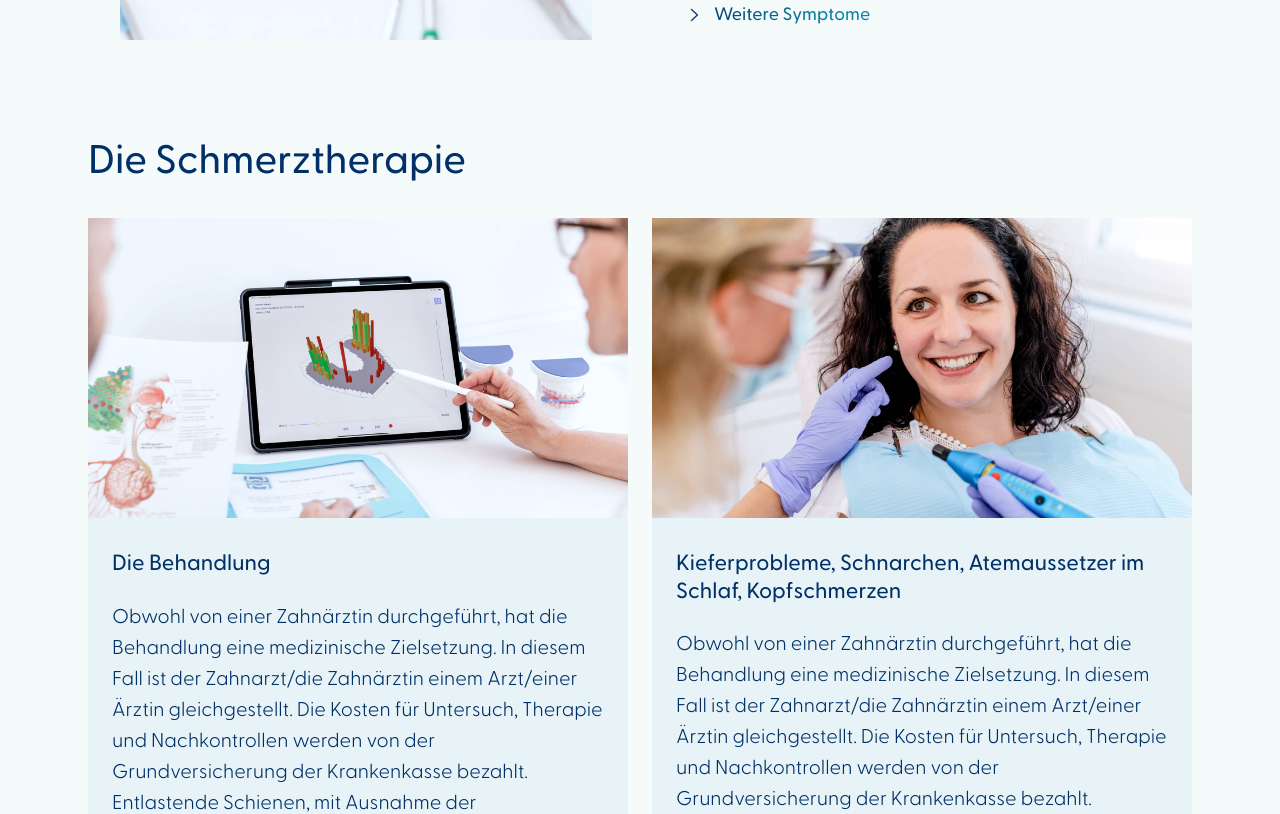
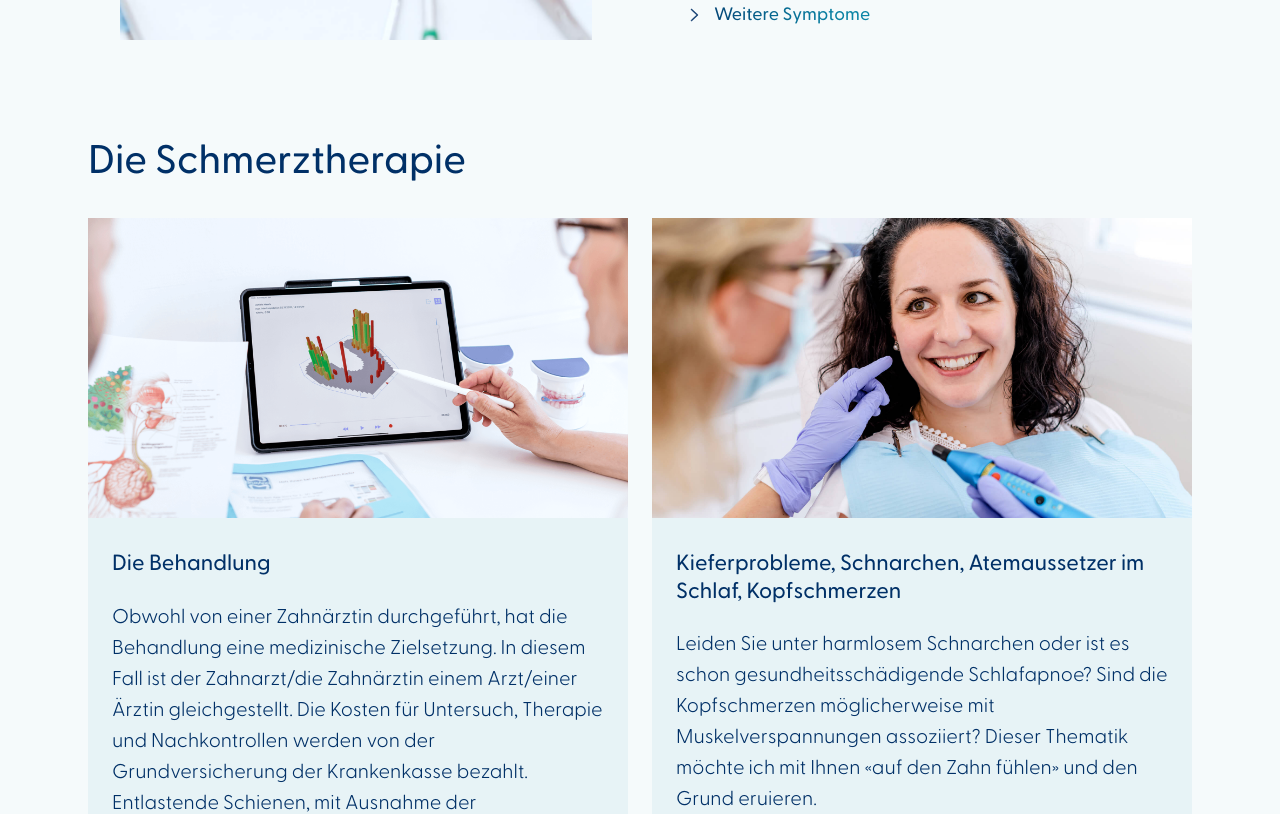
Before and after one commit to jeromehaas/haerle-practice-web, a Next.js app: page / in a window 1280 px wide. Shown: the part 1430-2244 px from the top of the page. Built offline with nearby package versions, Linux system fonts and the light colour scheme; no server answers.

Commit message:
Fix: text in cards on index page

```diff
--- a/components/sections/cards/cards.scss
+++ b/components/sections/cards/cards.scss
@@ -30,6 +30,7 @@
 		grid-template-rows: 300px auto;
 		transition: all 0.3s ease;
 		overflow: hidden;
+		width: 50%;
 
 
 		&__image {
--- a/pages/index.js
+++ b/pages/index.js
@@ -44,7 +44,7 @@ const Start = () => {
             imageSrc: '/images/04-daniela-haerle-besprechung-patientin-closeup.jpg',
             imageAlt: '#',
             title: 'Kieferprobleme, Schnarchen, Atemaussetzer im Schlaf, Kopfschmerzen',
-            text: 'Obwohl von einer Zahnärztin durchgeführt, hat die Behandlung eine medizinische Zielsetzung. In diesem Fall ist der Zahnarzt/die Zahnärztin einem Arzt/einer Ärztin gleichgestellt. Die Kosten für Untersuch, Therapie und Nachkontrollen werden von der Grundversicherung der Krankenkasse bezahlt. Entlastende Schienen, mit Ausnahme der Schlafapnoe-Schiene, werden nicht übernommen.',
+            text: 'Leiden Sie unter harmlosem Schnarchen oder ist es schon gesundheitsschädigende Schlafapnoe? Sind die Kopfschmerzen möglicherweise mit Muskelverspannungen assoziiert? Dieser Thematik möchte ich mit Ihnen «auf den Zahn fühlen» und den Grund eruieren.',
             linkText: 'mehr zur Therapie',
             linkHref: '/schmerztherapie#therapie'
           },
```
